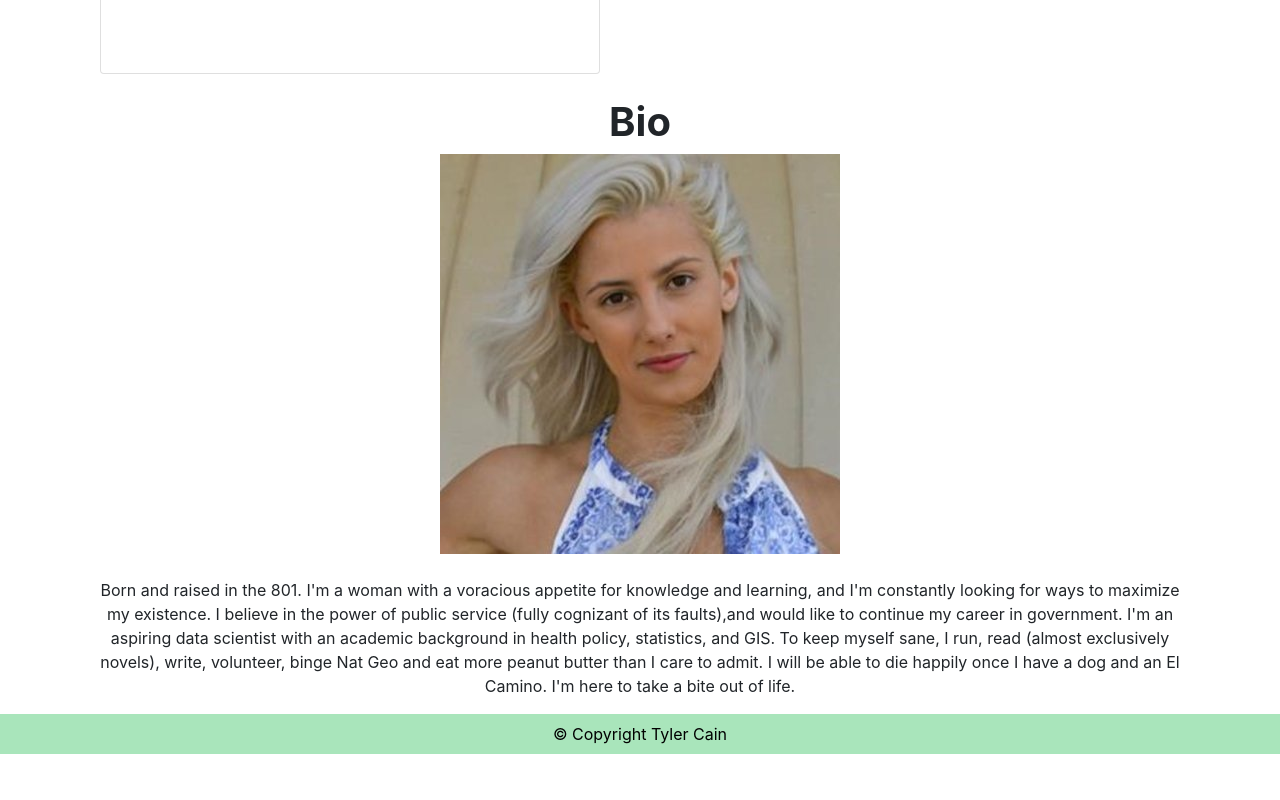
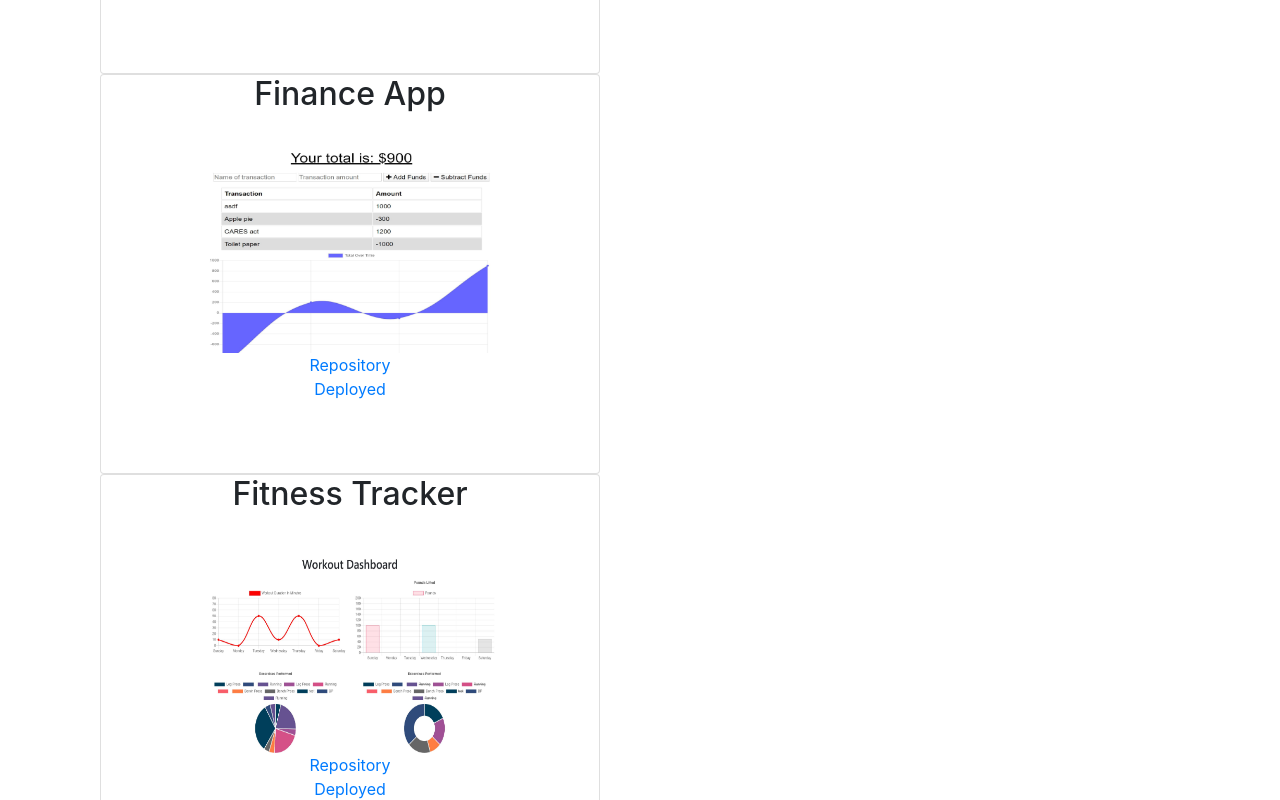
Before and after one commit to tecain13/cain-react-portfolio, a React (Create React App) app: page / in a window 1280 px wide. Shown: the part 1700-2500 px from the top of the page. Before the commit the page ends 2454 px from the top, so only its background shows below. Built offline with nearby package versions, Linux system fonts and the light colour scheme.

Commit message:
added in last two project cards

```diff
--- /dev/null
+++ b/src/components/Background/Background.css
@@ -0,0 +1,3 @@
+.background{
+background-image: "http://wallpaperget.com/images/dark-abstract-background-4.jpg";
+}
--- /dev/null
+++ b/src/components/Background/index.js
@@ -0,0 +1,3 @@
+import Background from "./Background.js";
+
+export default Background;
--- a/src/components/ProjectCard/ProjectCard.js
+++ b/src/components/ProjectCard/ProjectCard.js
@@ -6,6 +6,8 @@ import photoSearch from "../../images/photosearch.jpg";
 import placeHolderImage from "./200x200.png";
 import trackRX from "../../images/trackrx.jpg";
 import weatherApp from "../../images/weatherapp.jpg";
+import financeApp from "../../images/financeApp.jpg"
+import fitnessTracker from "../../images/fitnessTracker.jpg"
 
 export default function ProjectCard(props) {
     const images = {
@@ -13,7 +15,9 @@ export default function ProjectCard(props) {
         photoSearch,
         placeHolderImage,
         trackRX,
-        weatherApp
+        weatherApp,
+        financeApp,
+        fitnessTracker
     };
 
     const {
--- a/src/data/projects.js
+++ b/src/data/projects.js
@@ -27,5 +27,21 @@ export const projects = [
         image: "dailyPlanner",
         repositoryLink: "https://github.com/tecain13/Daily-Planner",
         deployedLink: "https://tecain13.github.io/Daily-Planner/",
+    },
+
+    {
+        key: "finance-app",
+        name: "Finance App",
+        image: "financeApp",
+        repositoryLink: "https://github.com/tecain13/Progressive-Budget",
+        deployedLink: "https://sheltered-beach-07876.herokuapp.com/",
+    },
+
+    {
+        key: "fitness-tracker",
+        name: "Fitness Tracker",
+        image: "fitnessTracker",
+        repositoryLink: "https://github.com/tecain13/Fitness-Tracker",
+        deployedLink: "https://agile-oasis-09057.herokuapp.com/",
     }
 ];
--- a/src/routes/MainPage/MainPage.css
+++ b/src/routes/MainPage/MainPage.css
@@ -3,7 +3,7 @@
     font-weight: bold;
   }
 
-
+/*
   .main-page background{
     background-image: "../../images/hotel-wallpaper.png";
-  }
+  } */
--- a/src/routes/MainPage/MainPage.js
+++ b/src/routes/MainPage/MainPage.js
@@ -8,11 +8,20 @@ import { Container, Row, Col } from 'react-bootstrap/'
 import Footer from "../../components/Footer/Footer";
 import ProjectCard from "../../components/ProjectCard";
 import { projects } from "../../data/projects";
+// import Background from '../../images/hotel-wallpaper.png'
+
+
+var backgroundStyle = {
+    backgroundImage: "../../images/hotel-wallpaper.png",
+    backgroundPosition: 'center',
+    backgroundSize: 'cover',
+    backgroundRepeat: 'no-repeat'
+};
 
 export default function MainPage() {
     return (
         <div className="main-page">
-            <Container className="background">
+            <Container style={backgroundStyle}>
                 <section>
                     <h1>Projects</h1>
                     <br></br>
```
Also changed, not shown: src/components/Background/Background.js (added, +13 -0 lines), src/images/financeApp.jpg (added), src/images/fitnessTracker.jpg (added).
